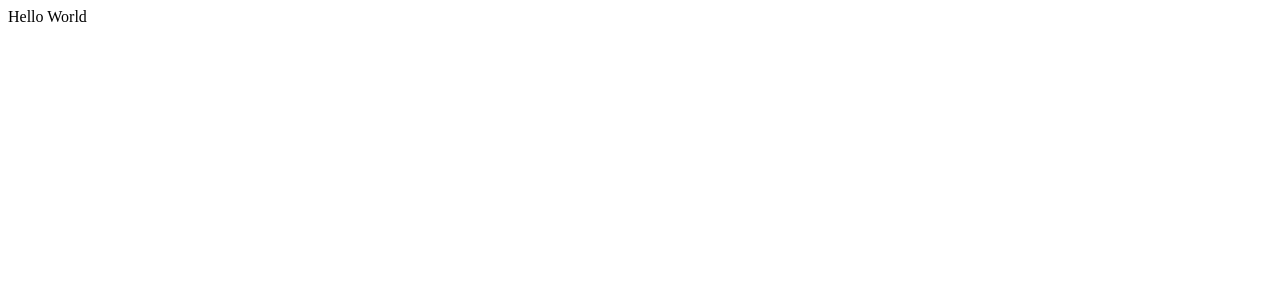
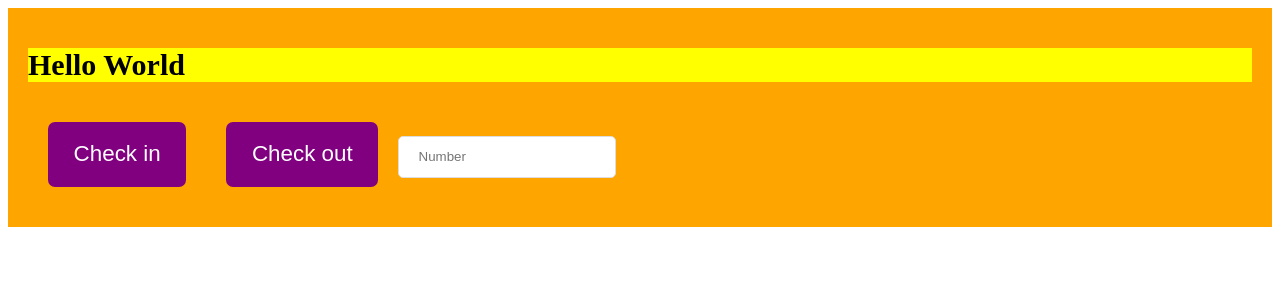
Before and after one commit to buo2107/the-wild-oasis, a React (Vite) app: page / in a window 1280 px wide. Shown: the top 300 px of the page. Built offline with nearby package versions, Linux system fonts and the light colour scheme.

Commit message:
Install Styled Components

```diff
--- a/package.json
+++ b/package.json
@@ -11,7 +11,8 @@
   },
   "dependencies": {
     "react": "^18.2.0",
-    "react-dom": "^18.2.0"
+    "react-dom": "^18.2.0",
+    "styled-components": "^6.1.13"
   },
   "devDependencies": {
     "@types/react": "^18.2.15",
--- a/src/App.jsx
+++ b/src/App.jsx
@@ -1,5 +1,45 @@
+import styled from "styled-components";
+
+const H1 = styled.h1`
+  font-size: 30px;
+  font-weight: 600;
+  background-color: yellow;
+`;
+
+const Button = styled.button`
+  font-size: 1.4rem;
+  padding: 1.2rem 1.6rem;
+  font-weight: 500;
+  border: none;
+  border-radius: 7px;
+  background-color: purple;
+  color: white;
+
+  cursor: pointer;
+  margin: 20px;
+`;
+
+const Input = styled.input`
+  border: 1px solid #ddd;
+  border-radius: 5px;
+  padding: 0.8rem 1.2rem;
+`;
+
+const StyledApp = styled.div`
+  background-color: orange;
+  padding: 20px;
+`;
+
 function App() {
-  return <div>Hello World</div>;
+  return (
+    <StyledApp>
+      <H1>Hello World</H1>
+      <Button onClick={() => alert("check in")}>Check in</Button>
+      <Button onClick={() => alert("check out")}>Check out</Button>
+
+      <Input type="number" placeholder="Number" />
+    </StyledApp>
+  );
 }
 
 export default App;
```
Also changed, not shown: 1 other file (tests, documents, lock files or other folders).
